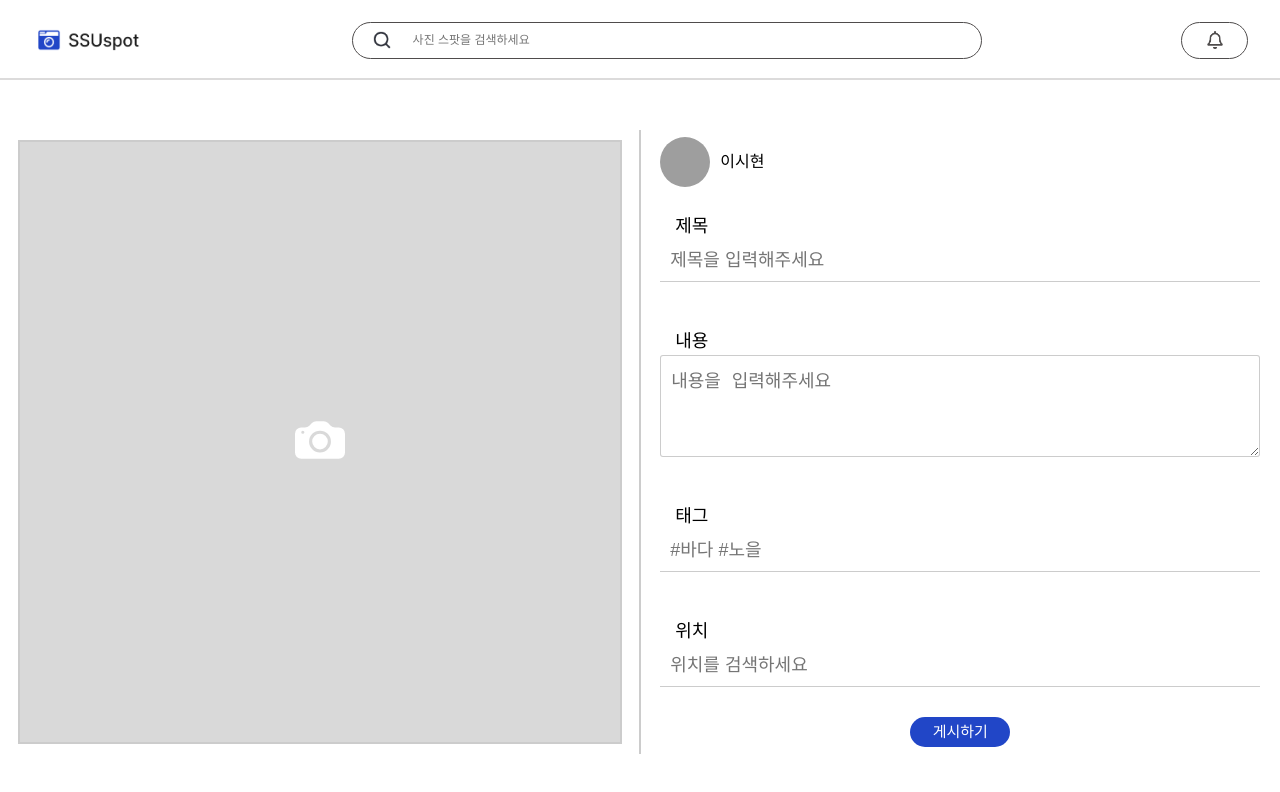
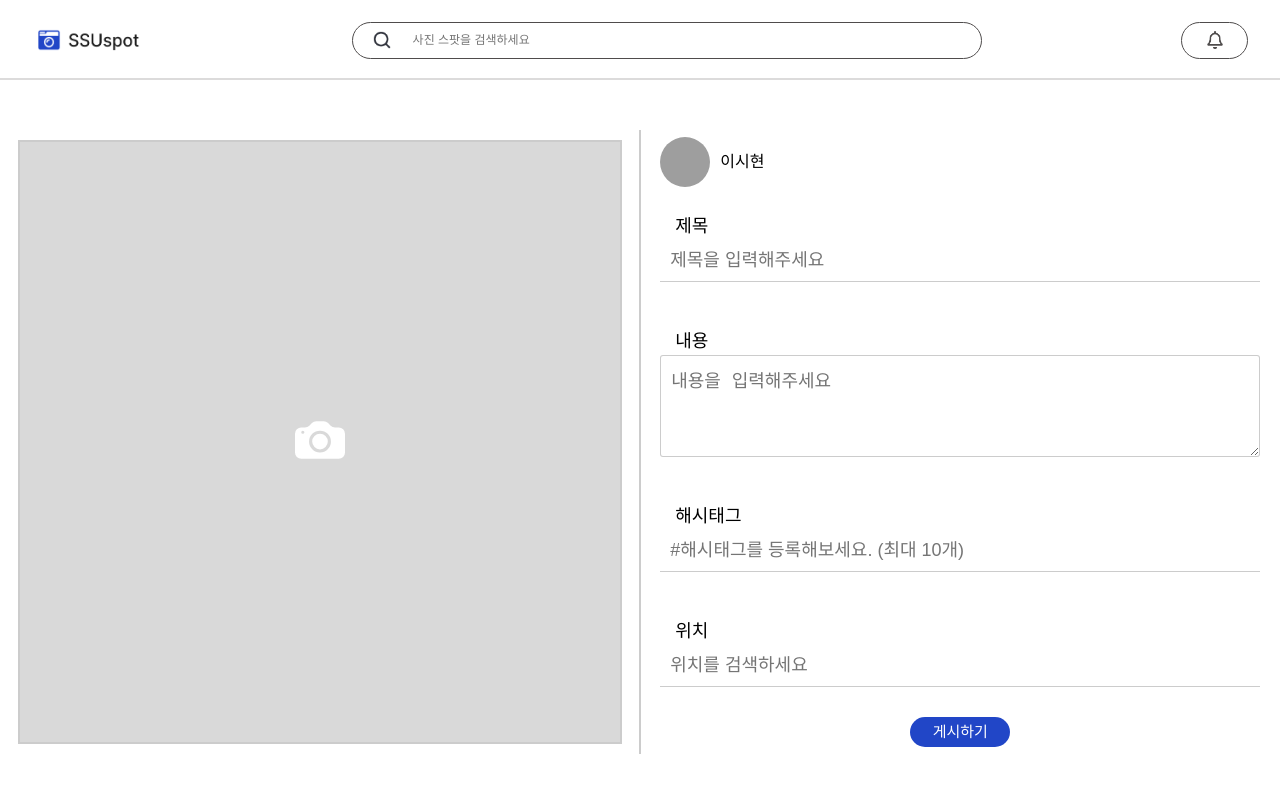
Before and after one commit to SSUspot/SSUspot-front, a Next.js app: page /posting in a window 1280 px wide. Shown: the top 792 px of the page. Built offline with nearby package versions, Linux system fonts and the light colour scheme; grey boxes are pictures that could not be loaded.

Commit message:
feat: add hashtag component

```diff
--- /dev/null
+++ b/component/posting/hash-tag.tsx
@@ -0,0 +1,107 @@
+import React, { useState } from "react";
+import styled from "styled-components";
+const HashTag: React.FC = () => {
+  const [inputHashTag, setInputHashTag] = useState("");
+  const [hashTags, setHashTags] = useState([]);
+
+  const addHashTag = (e: any) => {
+    const allowedCommand = ["Comma", "Enter", "space", "NumpadEnter"];
+    if (!allowedCommand.includes(e.code)) return;
+
+    if (!e.target.value.trim().length) {
+      return setInputHashTag("");
+    }
+
+    let newHashTag = e.target.value.trim();
+    const regExp = /[\{\}\[\]\/?.;:|\)*~`!^\-_+<>@\#$%&\\\=\(\'\"]/g;
+    if (regExp.test(newHashTag)) {
+      newHashTag = newHashTag.replace(regExp, "");
+    }
+    if (newHashTag.includes(",")) {
+      newHashTag = newHashTag.split(",").join("");
+    }
+
+    if (!newHashTag.length) return;
+
+    if (hashTags.length >= 10) return;
+
+    setHashTags((prevHashTags: any) => {
+      if (!prevHashTags.includes(newHashTag)) {
+        return [...prevHashTags, newHashTag];
+      }
+      return prevHashTags;
+    });
+
+    setInputHashTag("");
+  };
+
+  // const keyDownHandler = (e: any) => {
+  //   if (e.code !== "Enter" && e.code !== "NumpadEnter") return;
+  //   e.preventDefault();
+
+  //   const regExp = /[\{\}\[\]\/?.;:|\)*~`!^\-_+<>@\#$%&\\\=\(\'\"]/g;
+  //   if (!regExp.test(e.target.value)) {
+  //     setInputHashTag("");
+  //   }
+  // };
+
+  const changeHashTagInput = (e: any) => {
+    setInputHashTag(e.target.value);
+  };
+
+  return (
+    <>
+      <div className="hashTags">
+        {hashTags.length > 0 &&
+          hashTags.map((hashTag) => {
+            return (
+              <HashTagItem key={hashTag} className="tag">
+                {`#${hashTag}`}
+              </HashTagItem>
+            );
+          })}
+
+        <Input
+          value={inputHashTag}
+          onChange={changeHashTagInput}
+          onKeyUp={addHashTag}
+          //onKeyDown={keyDownHandler}
+          placeholder="#해시태그를 등록해보세요. (최대 10개)"
+          className="hashTagInput"
+        />
+      </div>
+    </>
+  );
+};
+
+export default HashTag;
+
+const HashTagItem = styled.div`
+  display: inline-block;
+  padding: 5px 7px;
+  margin-right: 5px;
+  margin-top: 5px;
+  background-color: #007bff;
+  color: #fff;
+  border-radius: 4px;
+  font-size: 16px;
+  cursor: pointer;
+`;
+
+const Input = styled.input`
+  display: block;
+  width: 600px;
+  border: none;
+  outline: none;
+  padding: 10px;
+  margin-top: 5px;
+  font-size: 18px;
+  color: #676767;
+  border-bottom: solid 1px rgba(0, 0, 0, 0.2);
+  box-sizing: border-box;
+
+  &:focus {
+    border: solid 1px #999;
+    border-radius: 3px;
+  }
+`;
--- a/pages/posting.tsx
+++ b/pages/posting.tsx
@@ -1,6 +1,7 @@
 import Header from "../component/layout/header";
 import styled from "styled-components";
 import ImageSlide from "../component/posting/image-slide";
+import HashTag from "../component/posting/hash-tag";
 const Posting: React.FC = () => {
   const nickname = "이시현";
 
@@ -33,8 +34,8 @@ const Posting: React.FC = () => {
             <TextArea placeholder="내용을 입력해주세요" rows={4} />
           </InputWrapper>
           <InputWrapper>
-            <Label>태그</Label>
-            <Input type="text" placeholder="#바다 #노을" required />
+            <Label>해시태그</Label>
+            <HashTag />
           </InputWrapper>
           <InputWrapper>
             <Label>위치</Label>
```
